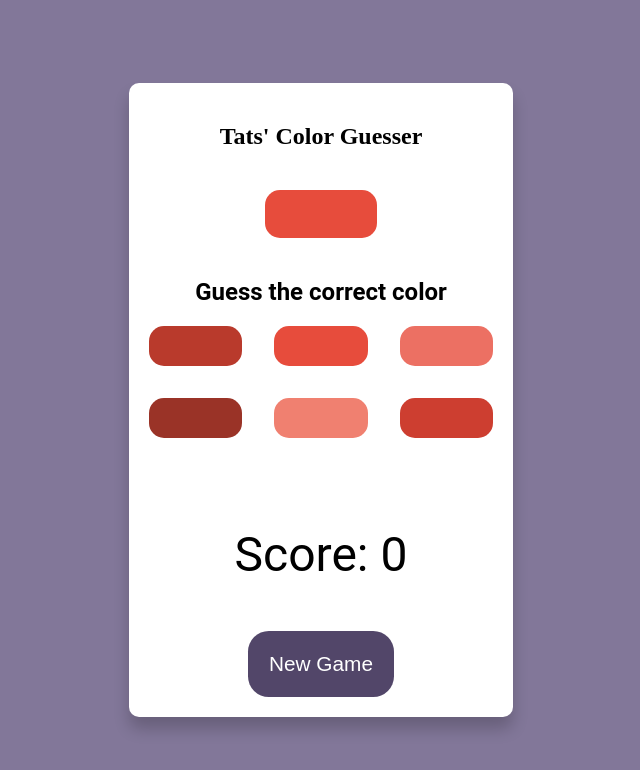
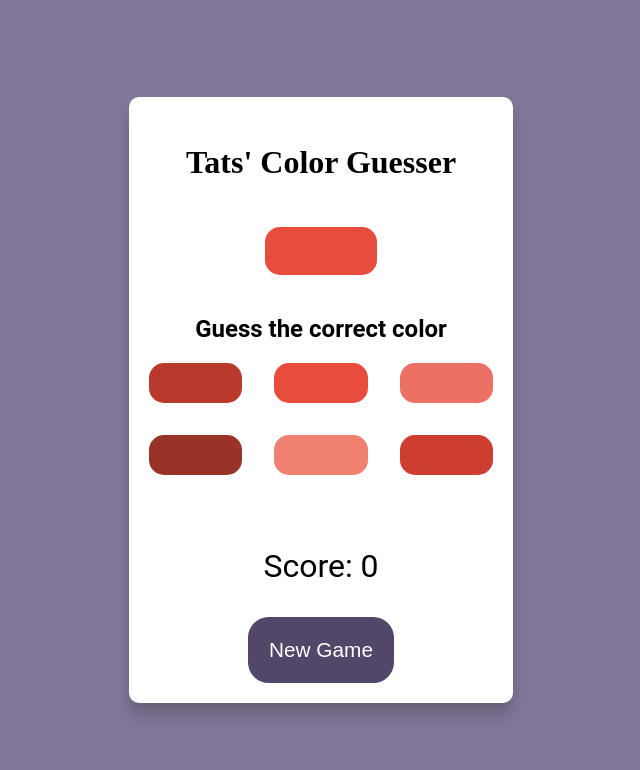
Before and after one commit to Osotatanekeeni/tats-color-guesser, a React app: page / in a window 1280 px wide. Shown: the whole page, without its empty margins (319-959 px from the left). Built offline with nearby package versions, Linux system fonts and the light colour scheme.

Commit message:
Adjusted font sizes

```diff
--- a/src/styles/style.css
+++ b/src/styles/style.css
@@ -37,6 +37,7 @@ body {
 
   .title {
     font-family: "Playfair Display", serif;
+    font-size: 2em;
   }
 
   .color-box {
@@ -78,7 +79,7 @@ body {
   #score {
     width: 100%;
     text-align: center;
-    font-size: 3em;
+    font-size: 2em;
   }
 
   .new-game-button {
```
